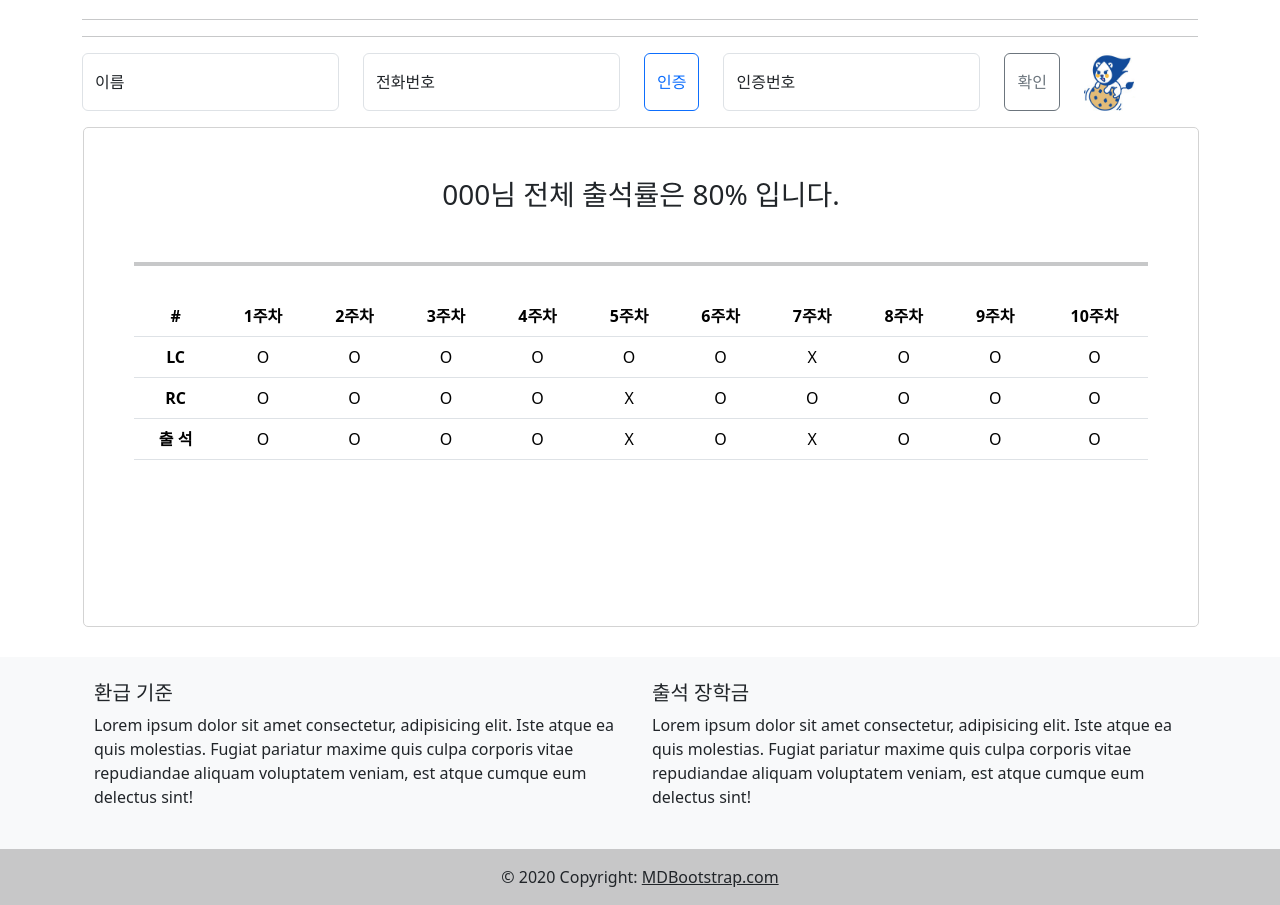
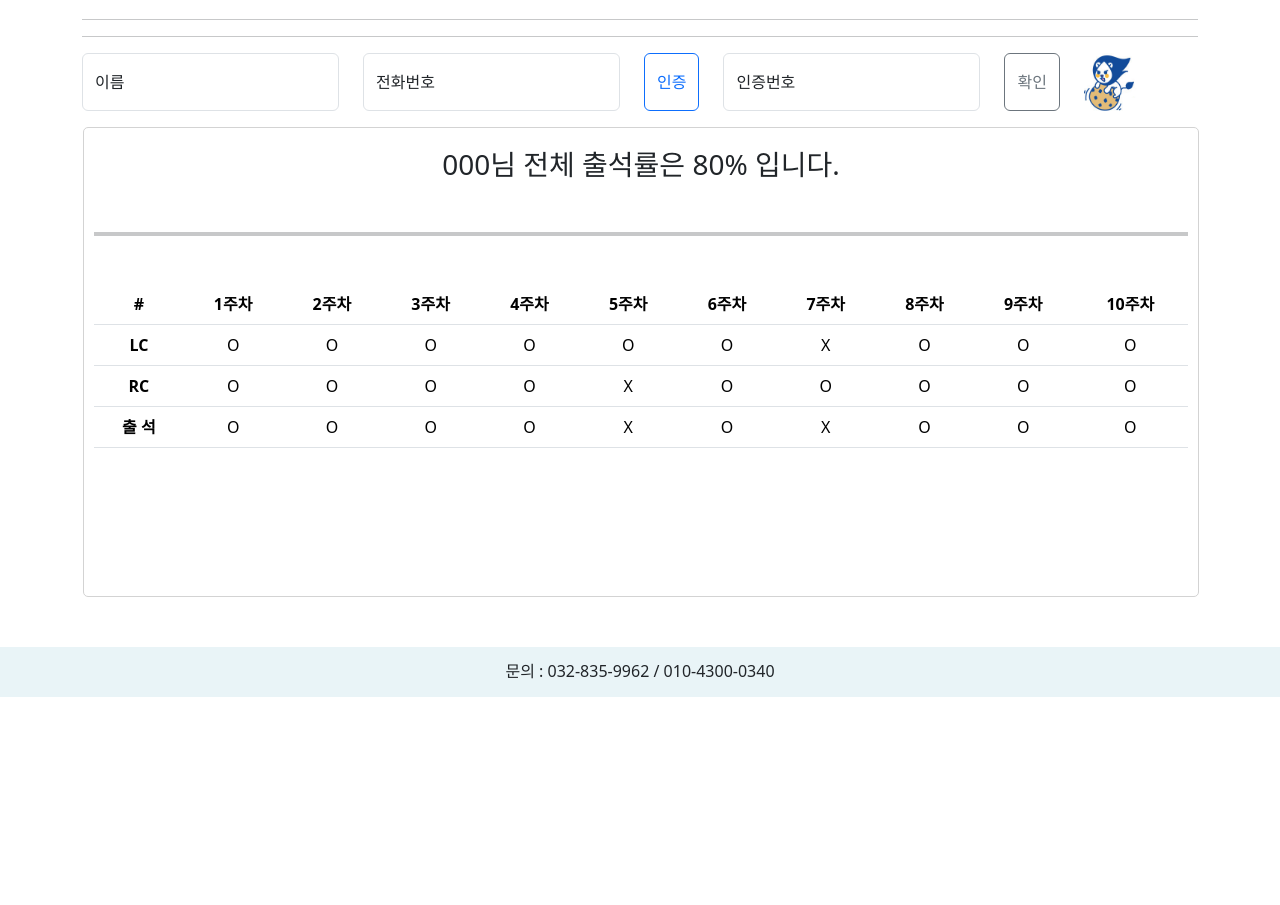
Before and after one commit to rimi3226/automation_check, a website: page views/show.html in a window 1280 px wide. Shown: the part 73-978 px from the top of the page. After the commit the page ends 800 px from the top, so only its background shows below. Drawn offline with nearby package versions, Linux system fonts and the light colour scheme.

Commit message:
feat footer

```diff
--- a/style/main.css
+++ b/style/main.css
@@ -20,17 +20,25 @@ h5{
     display: inline;
 }
 
+
 .box{
+    margin-bottom: 30px;
     margin-left: 1px;
-    margin-bottom: 30px;
+    padding: 10px;
     width: 100%;
-    height: 500px;
+    height: 470px;
     border: 1px solid lightgray;
     border-radius: 5px;
 }
 
 .boxcon{
-
     margin-left: 20px;
     margin-top: 40px;
 }
+
+.footer_f{
+    padding : 15px;
+    margin-top: 50px;
+    height:50px;
+    background-color: rgb(233, 244, 247)
+}
--- a/style/show.css
+++ /dev/null
@@ -1,22 +0,0 @@
-header{
-    padding-left: 30px;
-    padding-top: 20px;
-}
-
-button{
-    border-radius: 5px;
-}
-
-.form-floating{
-    display: inline;
-}
-
-.box{
-    margin-bottom: 30px;
-    margin-left: 1px;
-    padding: 50px;
-    width: 100%;
-    height: 500px;
-    border: 1px solid lightgray;
-    border-radius: 5px;
-}
--- a/views/show.html
+++ b/views/show.html
@@ -14,7 +14,7 @@
         integrity="sha384-Y4oOpwW3duJdCWv5ly8SCFYWqFDsfob/3GkgExXKV4idmbt98QcxXYs9UoXAB7BZ"
         crossorigin="anonymous"></script>
 
-    <link rel="stylesheet" href="../style/show.css">
+    <link rel="stylesheet" href="../style/main.css">
     <title>STEP UP 출석 확인</title>
 </head>
 
@@ -31,9 +31,9 @@
         <hr>
         <hr>
 
-        <div class="row">
+        <div class="row ">
 
-            <div class="col-auto form-floating mb-3">
+            <div class="col-auto form-floating mb-3 ">
                 <input type="text" class="form-control" id="name" placeholder="이름">
                 <label for="pnumber" class="px-4">이름</label>
             </div>
@@ -56,15 +56,15 @@
 
         </div>
         <!-- 박스 안 -->
-        <div class="box">
+        <div class="box ">
 
             <h3 style="text-align: center;"> 000님 전체 출석률은 80% 입니다. </h3>
 
             <hr style="border: solid 2px; margin-top: 50px; margin-bottom: 30px;">
 
 
-            <table class="table" style="text-align: center;">
-
+            <table class="table mt-5" style="text-align: center;">
+            <p></p>
                 <thead>
                     <tr>
                         <th scope="col">#</th>
@@ -134,45 +134,10 @@
     </div>
 
     <footer class="bg-light text-center text-lg-start">
-        <!-- Grid container -->
-        <div class="container p-4">
-          <!--Grid row-->
-          <div class="row">
-            <!--Grid column-->
-            <div class="col-lg-6 col-md-12 mb-4 mb-md-0">
-              <h5 class="text-uppercase">환급 기준</h5>
-
-              <p>
-                Lorem ipsum dolor sit amet consectetur, adipisicing elit. Iste atque ea quis
-                molestias. Fugiat pariatur maxime quis culpa corporis vitae repudiandae
-                aliquam voluptatem veniam, est atque cumque eum delectus sint!
-              </p>
-            </div>
-            <!--Grid column-->
-
-            <!--Grid column-->
-            <div class="col-lg-6 col-md-12 mb-4 mb-md-0">
-              <h5 class="text-uppercase">출석 장학금</h5>
-
-              <p>
-                Lorem ipsum dolor sit amet consectetur, adipisicing elit. Iste atque ea quis
-                molestias. Fugiat pariatur maxime quis culpa corporis vitae repudiandae
-                aliquam voluptatem veniam, est atque cumque eum delectus sint!
-              </p>
-            </div>
-            <!--Grid column-->
-          </div>
-          <!--Grid row-->
+        <div class="text-center footer_f">
+          <h6> 문의 : 032-835-9962 / 010-4300-0340</h6>
         </div>
-        <!-- Grid container -->
-
-        <!-- Copyright -->
-        <div class="text-center p-3" style="background-color: rgba(0, 0, 0, 0.2);">
-          © 2020 Copyright:
-          <a class="text-dark" href="https://mdbootstrap.com/">MDBootstrap.com</a>
-        </div>
-        <!-- Copyright -->
-      </footer>
+    </footer>
 </body>
 
 </html>
```
Also changed, not shown: views/main.html (+4 -2 lines).
